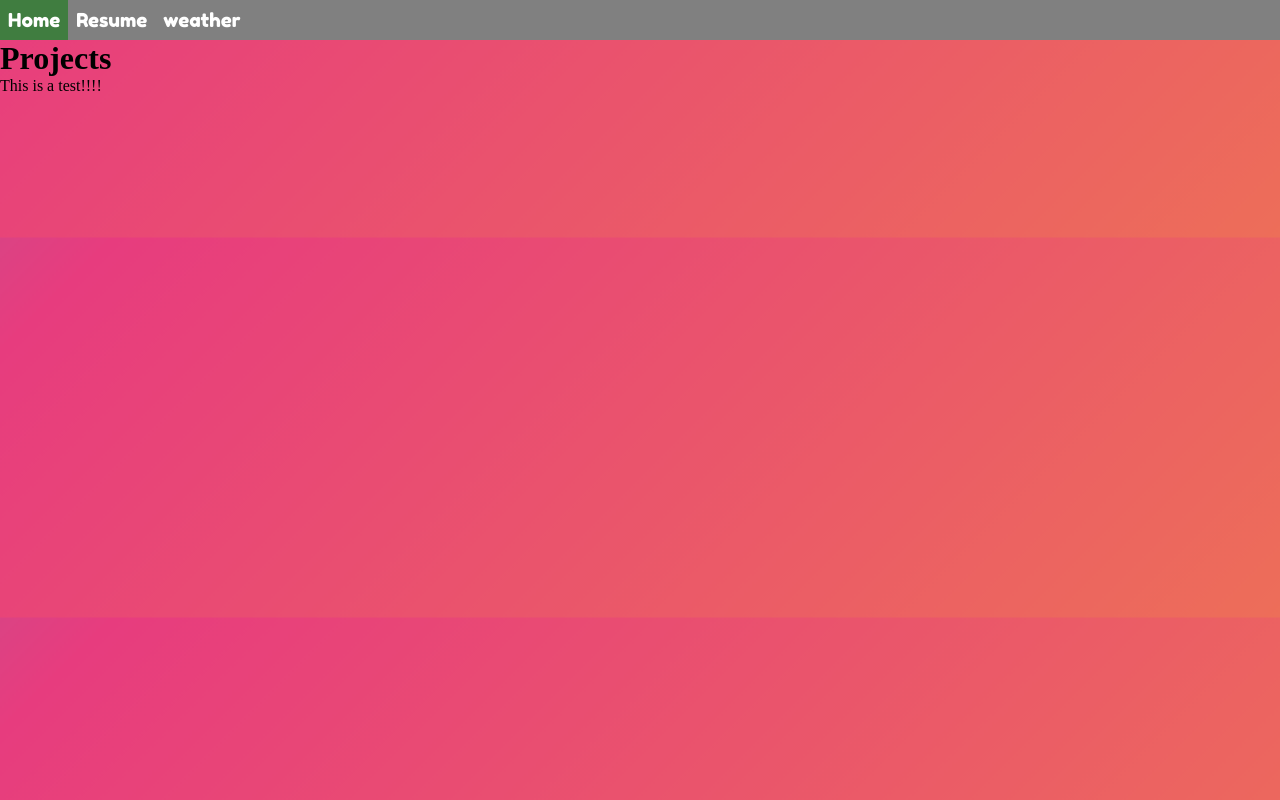
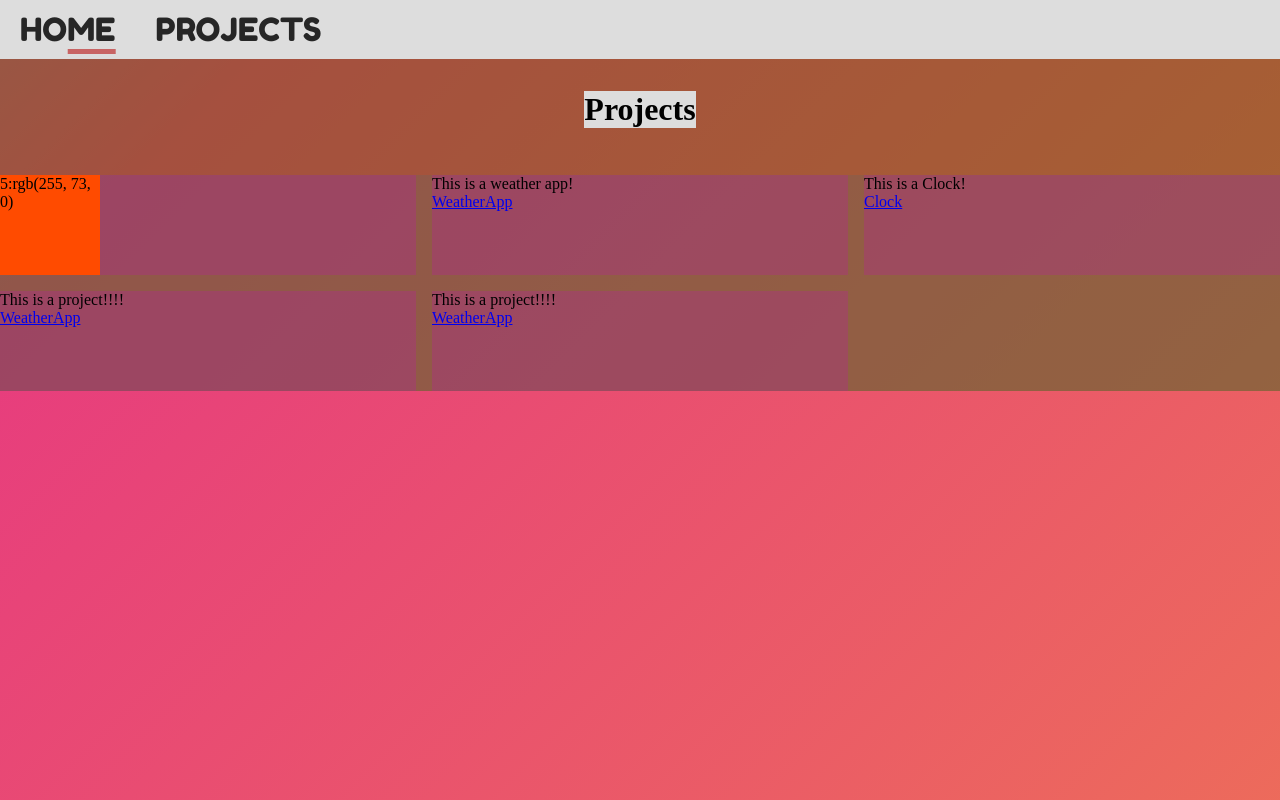
Before and after one commit to gamedevleo/webdevleo, a React (Create React App) app: page /projects in a window 1280 px wide. Built offline with nearby package versions, Linux system fonts and the light colour scheme.

Commit message:
Clock Project

```diff
--- a/package.json
+++ b/package.json
@@ -6,6 +6,7 @@
     "@testing-library/jest-dom": "^4.2.4",
     "@testing-library/react": "^9.5.0",
     "@testing-library/user-event": "^7.2.1",
+    "axios": "^0.21.0",
     "react": "^16.14.0",
     "react-dom": "^16.14.0",
     "react-router-dom": "^5.2.0",
--- a/src/App.js
+++ b/src/App.js
@@ -4,10 +4,10 @@ import NavBar from './components/NavBar.js';
 import './css/App.css';
 
 import HomePage from './pages/HomePage.js';
-import ResumePage from './pages/ResumePage.js';
 import ProjectsPage from './pages/ProjectsPage.js';
 import NotFoundPage from './pages/NotFoundPage.js';
 import WeatherApp from './pages/WeatherApp.js';
+import {Clock} from './pages/ClockPage';
 
 function App(){
   return (
@@ -17,11 +17,10 @@ function App(){
         <div className='content'>
           <Switch>
             <Route path='/' component={HomePage} exact/>
-            <Route path='/resume' component={ResumePage}/>
             <Route path='/projects' component={ProjectsPage}/>
             <Route path='/weatherapp' component={WeatherApp}/>
+            <Route path='/clock' component={Clock} />
             <Route component={NotFoundPage}/>
-
           </Switch>
         </div>
       </div>
--- a/src/components/NavBar.css
+++ b/src/components/NavBar.css
@@ -1,25 +1,34 @@
-#navigator{
-  display: block;
-  background-color: gray;
-}
-ul{
-  list-style-type: none;
+#navigator ul{
   margin:0;
   padding: 0;
-  overflow: hidden;
+  display: flex;
+  background-color: #ddd;
+  width:100%;
 }
-li{
-  display: inline;
-  float:left;
+#navigator ul li {
+  list-style: none;
+  padding:  10px 20px;
 }
-#navigator a{
+#navigator ul li a{
+  font-family: 'Fredoka One', cursive;
   text-decoration: none;
-  display: block;
-  padding: 8px;
-  font-size: 1.2em;
-  font-family: 'Fredoka One', cursive;
-  color:white;
+  text-transform: uppercase;
+  font-size: 2em;
+  color:#262626;
+  position: relative;
 }
-#navigator a:hover{
-  background-color: rgba(0,123,1,0.5);
+#navigator ul li a:before{
+  content: '';
+  width: 0;
+  height: 5px;
+  background: rgba(200,100,100,1);
+  position:absolute;
+  top:100%;
+  left:0;
+  transition: 0.5s;
 }
+
+#navigator ul li:hover a:before{
+  width:50%;
+  transform: translateX(100%);
+}
--- a/src/components/NavBar.js
+++ b/src/components/NavBar.js
@@ -10,10 +10,7 @@ const NavBar = () =>
         <Link to='/'>Home</Link>
       </li>
       <li>
-        <Link to='/resume'>Resume</Link>
-      </li>
-      <li>
-        <Link to='/weatherapp'>weather</Link>
+        <Link to='/projects'>Projects</Link>
       </li>
     </ul>
   </nav>
--- /dev/null
+++ b/src/components/div.css
@@ -0,0 +1,13 @@
+.test {
+  width: 100px;
+  height: 100px;
+  background-color: red;
+  animation:example 100s infinite;
+}
+
+@keyframes example {
+  0%   {background-color: red;}
+  25%  {background-color: yellow;}
+  50%  {background-color: blue;}
+  100% {background-color: green;}
+}
--- /dev/null
+++ b/src/components/div.js
@@ -0,0 +1,26 @@
+import React,{useState,useEffect,useRef} from 'react'
+import './div.css';
+
+export const DIV = () => {
+  const [timer,setTimer] =useState(0);
+  const [color,setColor] =useState('');
+  const divRef = useRef();
+  useEffect(()=>{
+    const interval=setInterval(()=>{
+      setTimer(timer+1)
+    },1000)
+    const style = getComputedStyle(divRef.current);
+    setColor(style.backgroundColor);
+    return(()=>{
+      clearInterval(interval);
+    })
+  },[timer,color])
+  return (
+    <div className='test' ref={divRef}>
+      {timer}:{color}
+      <div>
+
+      </div>
+    </div>
+  )
+}
--- /dev/null
+++ b/src/css/clock.css
@@ -0,0 +1,82 @@
+/* .content{
+  width:100vw;
+  height:100vh;
+  display: flex;
+  justify-content: center;
+  align-items: center;
+} */
+.clock{
+  width: 300px;
+  height: 300px;
+  display: flex;
+  justify-content: center;
+  align-items: center;
+  background: url(../images/clock.png);
+  background-size: cover;
+  border:4px solid #091921;
+  border-radius: 50%;
+  box-shadow: 0 -15px 15px rgba(255,255,255,0.05),
+              inset 0 -15px 15px rgba(255,255,255,0.05),
+              0 15px 15px rgba(0,0,0,0.3),
+              inset 0 15px 15px rgba(0,0,0,0.3);
+}
+.clock::before{
+  content:'';
+  position:absolute;
+  width: 15px;
+  height: 15px;
+  background:#fff;
+  border-radius: 50%;
+  z-index: 10000;
+}
+.clock .hour,
+.clock .min,
+.clock .sec{
+  position: absolute;
+}
+.clock .hour, .hr{
+  width: 160px;
+  height:160px;
+}
+.clock .min, .mn{
+  width: 190px;
+  height:190px;
+}
+.clock .sec, .sc{
+  width: 230px;
+  height:230px;
+}
+.hr, .mn, .sc{
+  display: flex;
+  justify-content: center;
+  /* align-items:center; */
+  position:absolute;
+  border-radius: 50%;
+}
+.hr::before{
+  content: '';
+  position: absolute;
+  width: 8px;
+  height:80px;
+  background: #ff105e;
+  z-index: 10;
+  border-radius: 6px 6px 0 0;
+}
+.mn::before{
+  content: '';
+  position: absolute;
+  width: 4px;
+  height:90px;
+  background: #fff;
+  z-index: 11;
+  border-radius: 6px 6px 0 0;
+}
+.sc::before{
+  content: '';
+  position: absolute;
+  width: 2px;
+  height:150px;
+  background: #fff;
+  z-index: 12;
+  border-radius: 6px 6px 0 0;
+}
--- /dev/null
+++ b/src/css/projects.css
@@ -0,0 +1,28 @@
+.projects{
+  display: grid;
+  grid-template-columns: repeat(3,1fr);
+  grid-template-rows:minmax(100px,auto);
+  justify-content: center;
+  align-items: center;
+  background: rgba(100,100,0,0.5);
+  grid-gap:1em;
+}
+.projects > h1{
+  background: #ddd;
+  grid-column: 1/4;
+  justify-self:center;
+}
+.projects-items{
+  grid-column: 1/4;
+  display: grid;
+  grid-template-columns: repeat(3,1fr);
+  grid-template-rows: 1fr 1fr;
+  grid-gap:1em;
+  background: rgba(100,100,100,0.3);
+
+}
+
+.projects .item{
+  background-color: rgba(200,0,200,0.2);
+  grid-row-end:
+}
--- /dev/null
+++ b/src/pages/ClockPage.js
@@ -0,0 +1,44 @@
+import React,{useState,useReducer,useRef,useEffect} from 'react';
+import '../css/clock.css';
+
+
+export const Clock = () => {
+  const [date,setDate] =useState(new Date());
+
+  const hourRef = useRef(null);
+  const minRef = useRef();
+  const secRef = useRef();
+
+
+  useEffect(()=>{
+    // console.log(a);
+    const interval= setInterval(()=>{
+      setDate(new Date());
+    },1000);
+    hourRef.current.style.transform = `rotateZ(${date.getHours()%12*30 + date.getMinutes()/2}deg)`;
+    minRef.current.style.transform = `rotateZ(${date.getMinutes()*6+date.getSeconds()/10}deg)`;
+    secRef.current.style.transform = `rotateZ(${date.getSeconds()*6}deg)`;
+
+    return (()=>{
+        clearInterval(interval);
+    }
+
+    )
+
+  },[date])
+
+
+  return (
+    <div className='clock'>
+      <div className='hour' >
+          <div className='hr' id='hr' ref={hourRef}></div>
+      </div>
+      <div className='min'>
+          <div className='mn' id='mn' ref={minRef}></div>
+      </div>
+      <div className='sec'>
+          <div className='sc' id='sc' ref = {secRef}></div>
+      </div>
+    </div>
+  )
+}
--- a/src/pages/HomePage.js
+++ b/src/pages/HomePage.js
@@ -21,11 +21,11 @@ const HomePage = () =>
     </div>
     <div className="about">
       <div className="content">
-        <p>Hi, I am Kaiyang. I completed my Bachelor's degree in game programming at <a href='https://www.ait.edu.au/'>AIT</a>(Academy of Information Technology) in March,2020.<br />
+        <p>Hi, I am Kaiyang. I completed my Bachelor's degree in game programming at AIT(Academy of Information Technology) in March,2020.<br />
          I am a faster learner and learning new techniques quickly, as well as having good communication skills. I am loofing for a react developer now.
         </p>
-        <p>I am a self-motivated graduate developer. Apply for the developer position. I
-        am keen to learn new knowledge that can solve problems. Usually I spend most
+        <p>I am a self-motivated graduate developer. I
+        am keen to learn new knowledge that can solve problems. Usually, I spend most
         of my time on books and tutorials, I typed all the code in tutorials and books to
         learn. As a fast learner, I am confident to work in a new environment and use
         everything I learned to do all the tasks.
--- a/src/pages/ProjectsPage.js
+++ b/src/pages/ProjectsPage.js
@@ -1,10 +1,33 @@
 import React from 'react';
+import {Link} from 'react-router-dom';
+import '../css/projects.css';
+import {DIV} from '../components/div';
+const ProjectsPage = () =>(
+  <div className='projects'>
+    <h1>Projects</h1>
+    <div className='projects-items'>
+      <div className='project1 item'>
+        <DIV/>
+      </div>
+      <div className='project2 item'>
+        <p>This is a weather app!</p>
+        <Link to='/weatherapp'>WeatherApp</Link>
+      </div>
+      <div className='project3 item'>
+        <p>This is a Clock!</p>
+        <Link to='/clock'>Clock</Link>
+      </div>
+      <div className='project4 item'>
+        <p>This is a project!!!!</p>
+        <Link to='/weatherapp'>WeatherApp</Link>
+      </div>
+      <div className='project5 item'>
+        <p>This is a project!!!!</p>
+        <Link to='/weatherapp'>WeatherApp</Link>
+      </div>
+    </div>
 
-const ProjectsPage = () =>(
-  <>
-    <h1>Projects</h1>
-    <p>This is a test!!!!</p>
-  </>
+  </div>
 )
 
 export default ProjectsPage;
--- a/src/pages/WeatherApp.js
+++ b/src/pages/WeatherApp.js
@@ -29,10 +29,9 @@ const WeatherApp = () =>{
   // fetch(`api.openweathermap.org/data/2.5/weather?lat=${latitude}&lon=${longitude}&appid=${key}`)
 
   return(
-    <>
+    <div>
       <h1>Time: {currentTime.toLocaleString()}</h1>
-
-    </>
+    </div>
   )
 };
 
```
Also changed, not shown: src/images/clock.png (added), 1 other file (tests, documents, lock files or other folders).
